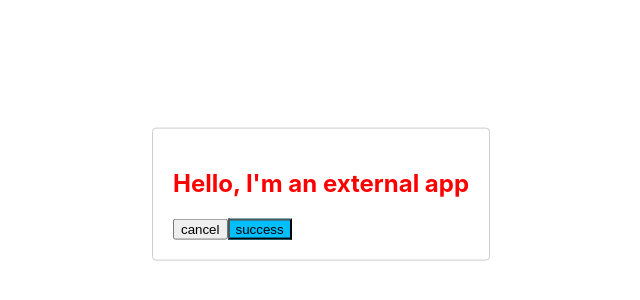
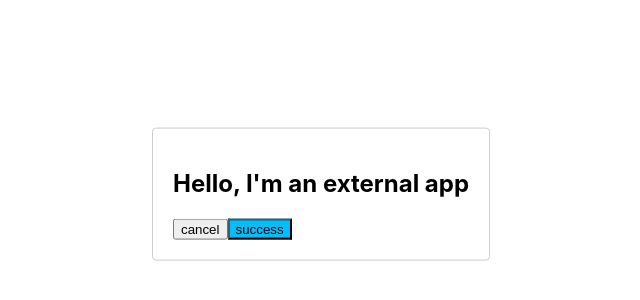
Before and after one commit to learnitmyway/micro-frontend-react, a React (Create React App) app: page / in a window 1280 px wide. Shown: the part 206-506 px from the top of the page, without its empty margins (319-959 px from the left). Built offline with nearby package versions, Linux system fonts and the light colour scheme.

Commit message:
remove more starter code

```diff
--- a/src/App.js
+++ b/src/App.js
@@ -16,12 +16,6 @@ const customStyles = {
 function App({ containerId, resolve }) {
   const [isOpen, setOpen] = React.useState(true);
   Modal.setAppElement("#" + containerId);
-  var subtitle;
-
-  function afterOpenModal() {
-    // references are now sync'd and can be accessed.
-    subtitle.style.color = "#f00";
-  }
 
   function closeModal(status) {
     resolve(status);
@@ -32,14 +26,11 @@ function App({ containerId, resolve }) {
     <div>
       <Modal
         isOpen={isOpen}
-        onAfterOpen={afterOpenModal}
         onRequestClose={closeModal}
         style={customStyles}
         contentLabel="Example Modal"
       >
-        <h2 ref={(_subtitle) => (subtitle = _subtitle)}>
-          Hello, I'm an external app
-        </h2>
+        <h2>Hello, I'm an external app</h2>
         <button onClick={() => closeModal("CANCEL")}>cancel</button>
         <button
           className={styles.successButton}
```
